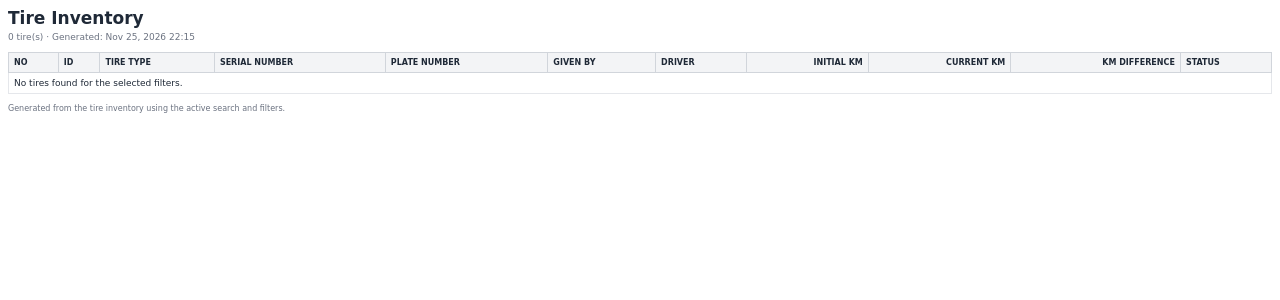
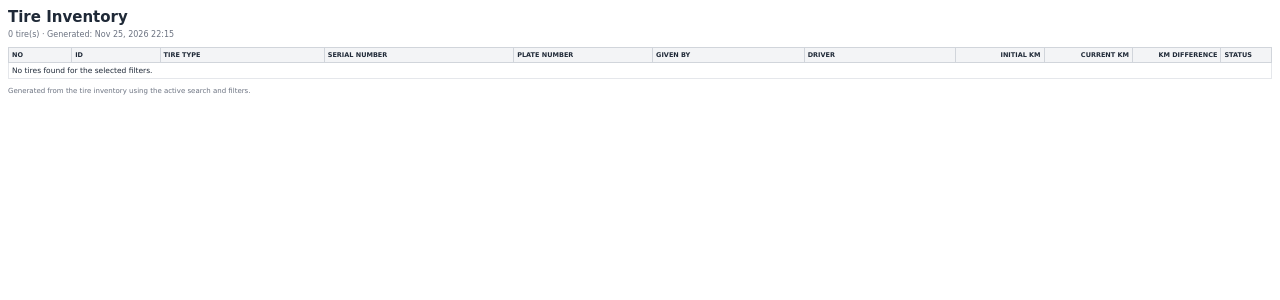
Before and after one commit to Habtami/elianahabtamu2019, a Laravel app: template contract-management/resources/views/tires/inventory-pdf.blade.php in a window 1280 px wide. Shown: the top 300 px of the page. Run offline with Laravel 12, Linux system fonts and the light colour scheme; the template is opened without the code that fills it, so the values that code supplies are empty.

Commit message:
fix(tires): print the register and inventory PDF on A4 portrait
Long tire tables printed landscape and cut columns off; switch both the
browser print styles and the Dompdf export to portrait with a fixed,
wrapping table layout, and drop the actions column from print.

```diff
--- a/contract-management/resources/views/tires/inventory-pdf.blade.php
+++ b/contract-management/resources/views/tires/inventory-pdf.blade.php
@@ -7,17 +7,17 @@
     <meta charset="utf-8">
     <title>Tire Inventory</title>
     <style>
-        @page { size: A4 landscape; margin: 8mm; }
-        body { font-family: DejaVu Sans, sans-serif; font-size: 9px; color: #1f2937; }
-        h2 { margin: 0 0 4px; font-size: 17px; }
-        .muted { color: #6b7280; margin-bottom: 10px; }
-        table.records { width: 100%; border-collapse: collapse; }
-        table.records th { background: #f3f4f6; text-align: left; padding: 5px; border: 1px solid #d1d5db; font-size: 8px; text-transform: uppercase; }
-        table.records td { padding: 5px; border: 1px solid #e5e7eb; vertical-align: top; }
-        table.records td.roll { color: #6b7280; width: 28px; }
+        @page { size: A4 portrait; margin: 8mm; }
+        body { font-family: DejaVu Sans, sans-serif; font-size: 7.5px; color: #1f2937; }
+        h2 { margin: 0 0 4px; font-size: 15px; }
+        .muted { color: #6b7280; margin-bottom: 8px; font-size: 8px; }
+        table.records { width: 100%; border-collapse: collapse; table-layout: fixed; }
+        table.records th { background: #f3f4f6; text-align: left; padding: 3px 3px; border: 1px solid #d1d5db; font-size: 6.5px; text-transform: uppercase; word-break: break-word; }
+        table.records td { padding: 3px 3px; border: 1px solid #e5e7eb; vertical-align: top; word-break: break-word; overflow-wrap: anywhere; }
+        table.records td.roll { color: #6b7280; }
         table.records td.num { text-align: right; }
         table.records th.num { text-align: right; }
-        .footer { margin-top: 10px; font-size: 8px; color: #6b7280; }
+        .footer { margin-top: 8px; font-size: 7px; color: #6b7280; }
     </style>
 </head>
 <body>
@@ -31,6 +31,19 @@
     </div>
 
     <table class="records">
+        <colgroup>
+            <col style="width:5%;">
+            <col style="width:7%;">
+            <col style="width:13%;">
+            <col style="width:15%;">
+            <col style="width:11%;">
+            <col style="width:12%;">
+            <col style="width:12%;">
+            <col style="width:7%;">
+            <col style="width:7%;">
+            <col style="width:7%;">
+            <col style="width:4%;">
+        </colgroup>
         <thead>
             <tr>
                 <th>No</th>
```
Also changed, not shown: contract-management/resources/views/tires/index.blade.php (+28 -6 lines).
